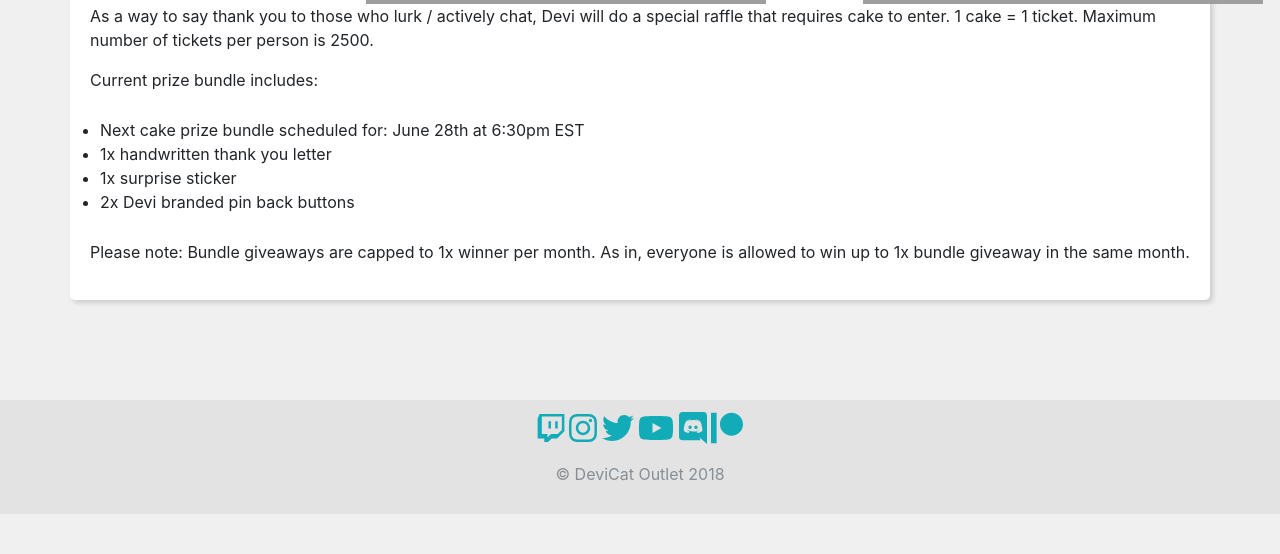
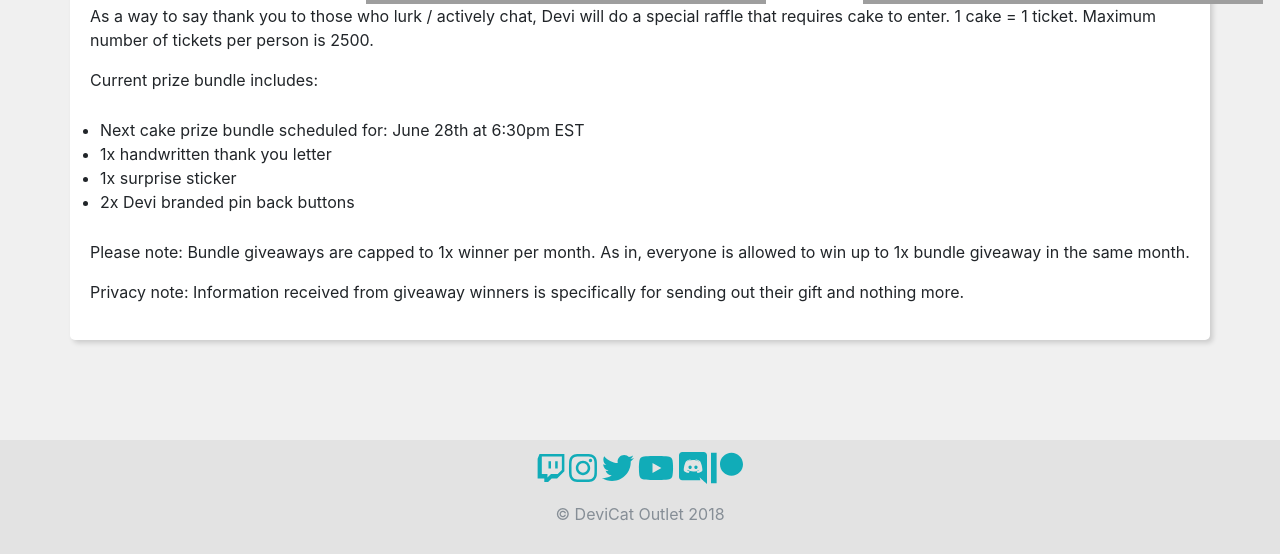
Before and after one commit to DeviCatOutlet/devicatoutlet.github.io, a Jekyll site: the page built from channelinfo.md, in a window 1280 px wide and 900 px high, scrolled down 2144 px, cut to the strip 346-900 px from the top of the window. Built offline with Jekyll 4.4.1, drawn with Linux system fonts in a browser that asks for light colours; nearby versions of some CDN libraries; our own code applies the rules of GitHub Pages for plain Markdown files; before the commit the page ends 3004 px from its top, so only the background shows below that.

Commit message:
Channel Info
Update info about privacy.

```diff
--- a/channelinfo.md
+++ b/channelinfo.md
@@ -56,3 +56,5 @@ Current prize bundle includes:
 
 Please note: Bundle giveaways are capped to 1x winner per month. As in, everyone
 is allowed to win up to 1x bundle giveaway in the same month.
+
+Privacy note: Information received from giveaway winners is specifically for sending out their gift and nothing more.
```
